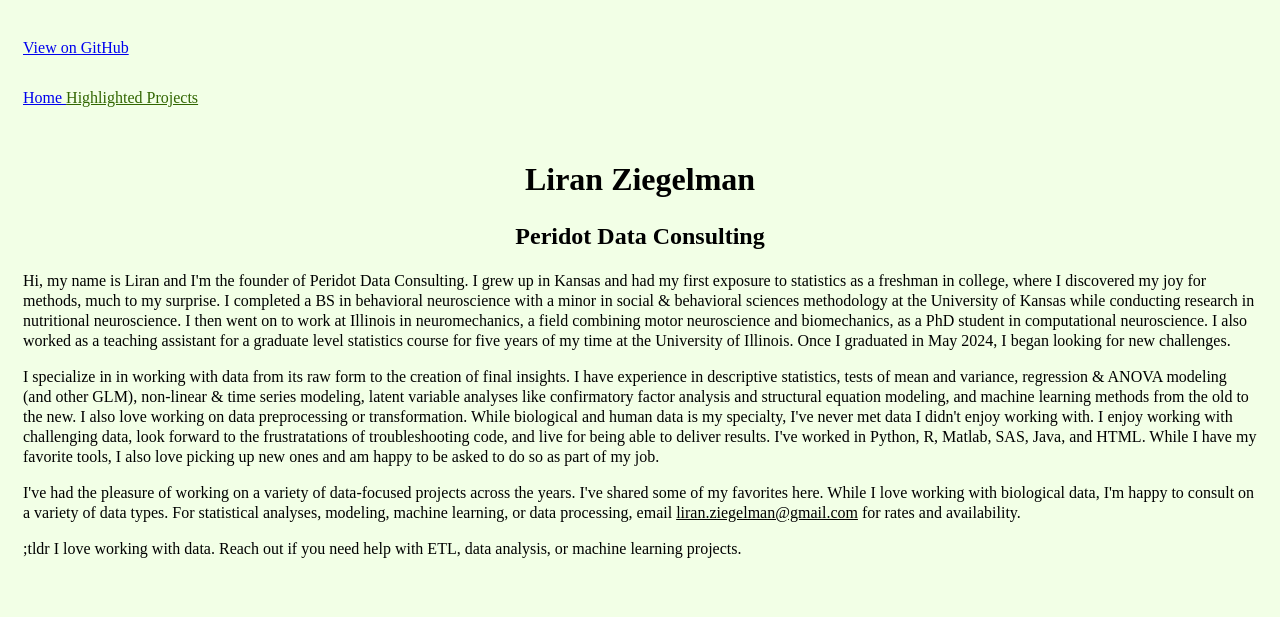
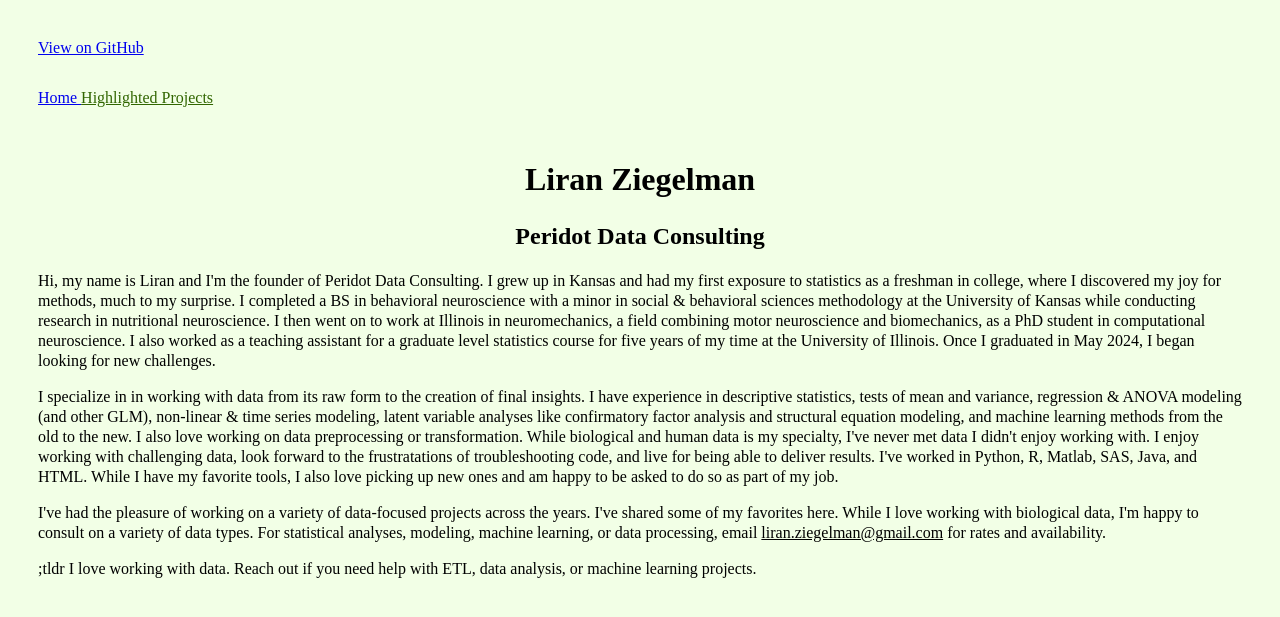
Before and after one commit to lziegelman/lziegelman.github.io, a Jekyll site: the page built from index.html, in a window 1280 px wide. Shown: the top 617 px of the page. Built offline with Jekyll 4.4.1, drawn with Linux system fonts in a browser that asks for light colours.

Commit message:
Updated spacing

```diff
--- a/_layouts/default.html
+++ b/_layouts/default.html
@@ -6,7 +6,7 @@
     <style>
         Body {background-color: #f2ffe6;
               font-family: Aharoni;
-              padding: 30px 15px;
+              padding: 30px 30px;
 	      line-height: 1.25;}
     </style>
   </head>
--- a/index.html
+++ b/index.html
@@ -6,12 +6,12 @@
 
 <p>Hi, my name is Liran and I'm the founder of Peridot Data Consulting. I grew up in Kansas and had my first exposure to statistics as a freshman in college, where I discovered my joy for methods, much to my surprise. I completed a BS in behavioral neuroscience with a minor in social & behavioral sciences methodology at the University of Kansas while conducting research in nutritional neuroscience. I then went on to work at Illinois in neuromechanics, a field combining motor neuroscience and biomechanics, as a PhD student in computational neuroscience. I also worked as a teaching assistant for a graduate level statistics course for five years of my time at the University of Illinois. Once I graduated in May 2024, I began looking for new challenges. </p>
 
-<p></p>
+<p> </p>
 
 <p> I specialize in in working with data from its raw form to the creation of final insights. I have experience in descriptive statistics, tests of mean and variance, regression & ANOVA modeling (and other GLM), non-linear & time series modeling, latent variable analyses like confirmatory factor analysis and structural equation modeling, and machine learning methods from the old to the new. I also love working on data preprocessing or transformation. While biological and human data is my specialty, I've never met data I didn't enjoy working with. I enjoy working with challenging data, look forward to the frustratations of troubleshooting code, and live for being able to deliver results. I've worked in Python, R, Matlab, SAS, Java, and HTML. While I have my favorite tools, I also love picking up new ones and am happy to be asked to do so as part of my job.</p>
 
 <p> I've had the pleasure of working on a variety of data-focused projects across the years. I've shared some of my favorites here. While I love working with biological data, I'm happy to consult on a variety of data types. For statistical analyses, modeling, machine learning, or data processing, email <u>liran.ziegelman@gmail.com</u> for rates and availability. </p>
 
-<p></p>
+<p> </p>
 
 <p>;tldr I love working with data. Reach out if you need help with ETL, data analysis, or machine learning projects.</p>
```
